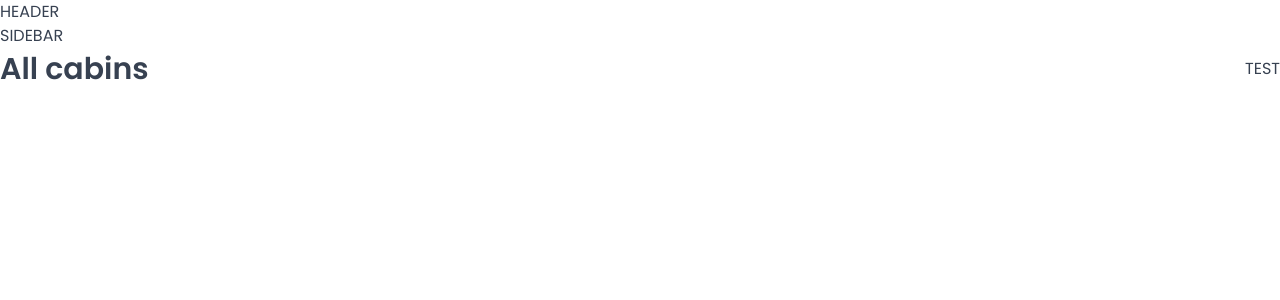
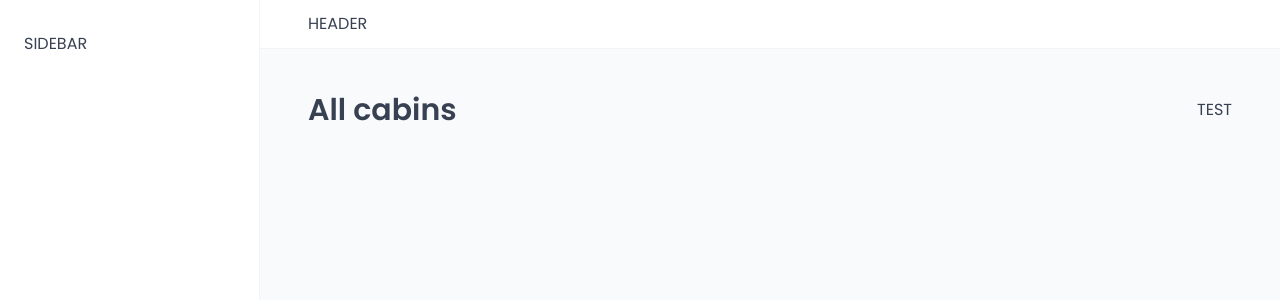
Before and after one commit to abduyus/the-wild-oasis, a React (Vite) app: page /cabins in a window 1280 px wide. Shown: the top 300 px of the page. Built offline with nearby package versions, Linux system fonts and the light colour scheme; a web font is replaced by a local one.

Commit message:
styling the applayout, header and sidebar components with styled components

```diff
--- a/src/ui/AppLayout.jsx
+++ b/src/ui/AppLayout.jsx
@@ -2,16 +2,29 @@
 import { Outlet } from "react-router-dom";
 import Header from "./Header.jsx";
 import Sidebar from "./Sidebar.jsx";
+import styled from "styled-components";
+
+const StyledAppLayout = styled.div`
+  display: grid;
+  grid-template-columns: 26rem 1fr;
+  grid-template-rows: auto 1fr;
+  height: 100vh;
+`;
+
+const Main = styled.main`
+  background-color: var(--color-grey-50);
+  padding: 4rem 4.8rem 6.4rem;
+`;
 
 function AppLayout() {
   return (
-    <div>
+    <StyledAppLayout>
       <Header />
       <Sidebar />
-      <main>
+      <Main>
         <Outlet />
-      </main>
-    </div>
+      </Main>
+    </StyledAppLayout>
   );
 }
 
--- a/src/ui/Header.jsx
+++ b/src/ui/Header.jsx
@@ -1,7 +1,14 @@
 import React from "react";
+import styled from "styled-components";
+
+const StyledHeader = styled.header`
+  background-color: var(--color-grey-0);
+  padding: 1.2rem 4.8rem;
+  border-bottom: 1px solid var(--color-grey-100);
+`;
 
 function Header() {
-  return <header>HEADER</header>;
+  return <StyledHeader>HEADER</StyledHeader>;
 }
 
 export default Header;
--- a/src/ui/Sidebar.jsx
+++ b/src/ui/Sidebar.jsx
@@ -1,7 +1,16 @@
 import React from "react";
+import styled from "styled-components";
+
+const StyledSidebar = styled.aside`
+  background-color: var(--color-grey-0);
+  padding: 3.2rem 2.4rem;
+  border-right: 1px solid var(--color-grey-100);
+
+  grid-row: 1/-1;
+`;
 
 function Sidebar() {
-  return <aside>SIDEBAR</aside>;
+  return <StyledSidebar>SIDEBAR</StyledSidebar>;
 }
 
 export default Sidebar;
```
